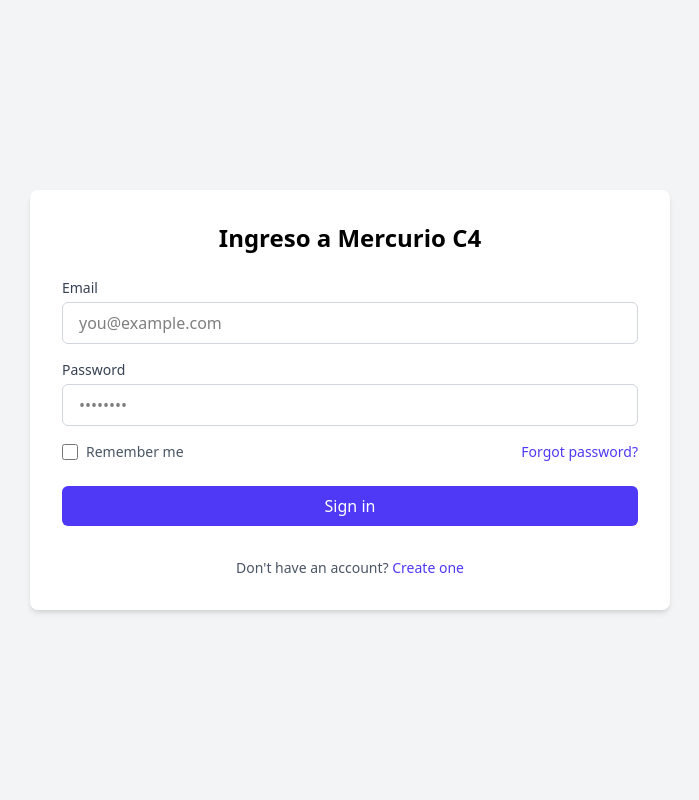
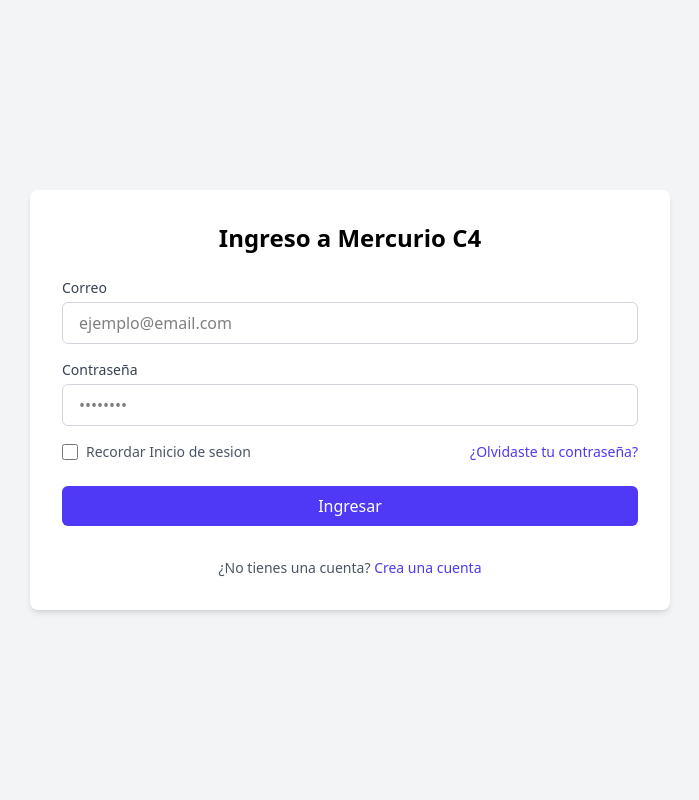
Before and after one commit to MiltonVenegasID/MercurioC4Prod, a Django app: page / in a window 1280 px wide. Shown: the whole page, without its empty margins (290-989 px from the left). Run offline with Django 5.2, Linux system fonts and the light colour scheme; style sheets or scripts are compiled from the project's sources; some libraries are stand-ins or nearby versions.

Commit message:
to local

```diff
--- a/constructor/templates/base.html
+++ b/constructor/templates/base.html
@@ -10,7 +10,7 @@
     <meta http-equiv="X-UA-Compatible" content="ie=edge">
     <link rel="icon" href="{% static 'images/head.svg' %}" type="image/x-icon">
     {% compress css %}
-    <link rel="stylesheet" href="{% static 'src/output.css' %}">
+    <link rel="stylesheet" href="{% static 'css/dist/styles.css' %}">
     {% endcompress %}
 </head>
 
--- a/constructor/templates/home.html
+++ b/constructor/templates/home.html
@@ -8,15 +8,16 @@
         <div class="bg-white shadow-md rounded-lg w-full p-8">
             <h2 class="text-2xl font-semibold mb-6 text-center">Ingreso a Mercurio C4</h2>
             <form action="/login" method="post" class="space-y-4" novalidate>
+                {% csrf_token %}
                 <div>
-                    <label for="email" class="block text-sm font-medium text-gray-700">Email</label>
+                    <label for="email" class="block text-sm font-medium text-gray-700">Correo</label>
                     <input id="email" name="email" type="email" required
                         class="mt-1 block w-full px-4 py-2 border border-gray-300 rounded-md focus:ring-indigo-500 focus:border-indigo-500"
-                        placeholder="you@example.com" aria-describedby="email-help">
+                        placeholder="ejemplo@email.com" aria-describedby="email-help">
                 </div>
 
                 <div>
-                    <label for="password" class="block text-sm font-medium text-gray-700">Password</label>
+                    <label for="password" class="block text-sm font-medium text-gray-700">Contraseña</label>
                     <input id="password" name="password" type="password" required
                         class="mt-1 block w-full px-4 py-2 border border-gray-300 rounded-md focus:ring-indigo-500 focus:border-indigo-500"
                         placeholder="••••••••">
@@ -25,19 +26,19 @@
                 <div class="flex items-center justify-between text-sm">
                     <label class="flex items-center space-x-2">
                         <input type="checkbox" name="remember" class="h-4 w-4 text-indigo-600 border-gray-300 rounded">
-                        <span class="text-gray-600">Remember me</span>
+                        <span class="text-gray-600">Recordar Inicio de sesion</span>
                     </label>
-                    <a href="/forgot-password" class="text-indigo-600 hover:underline">Forgot password?</a>
+                    <a href="/forgot-password" class="text-indigo-600 hover:underline">¿Olvidaste tu contraseña?</a>
                 </div>
 
                 <button type="submit"
                     class="w-full mt-2 bg-indigo-600 text-white py-2 rounded-md hover:bg-indigo-700 focus:outline-none focus:ring-2 focus:ring-offset-2 focus:ring-indigo-500">
-                    Sign in
+                    Ingresar
                 </button>
 
                 <p class="text-center text-sm text-gray-600 mt-4">
-                    Don't have an account?
-                    <a href="/signup" class="text-indigo-600 hover:underline">Create one</a>
+                    ¿No tienes una cuenta?
+                    <a href="/signup" class="text-indigo-600 hover:underline">Crea una cuenta </a>
                 </p>
             </form>
         </div>
--- a/constructor/views.py
+++ b/constructor/views.py
@@ -2,7 +2,9 @@
 from django.views import View
 from django.http import HttpResponse, JsonResponse
 import json
+from .forms import *
 
 class HomeView(View):
     def get(self, request):
-        return render(request, 'home.html')
+        form = AuthenticationForm()
+        return render(request, 'home.html', {'form': form})
```
Also changed, not shown: constructor/forms.py (added, +8 -0 lines), dataday/settings.py (+10 -3 lines), constructor/models.py (added).
